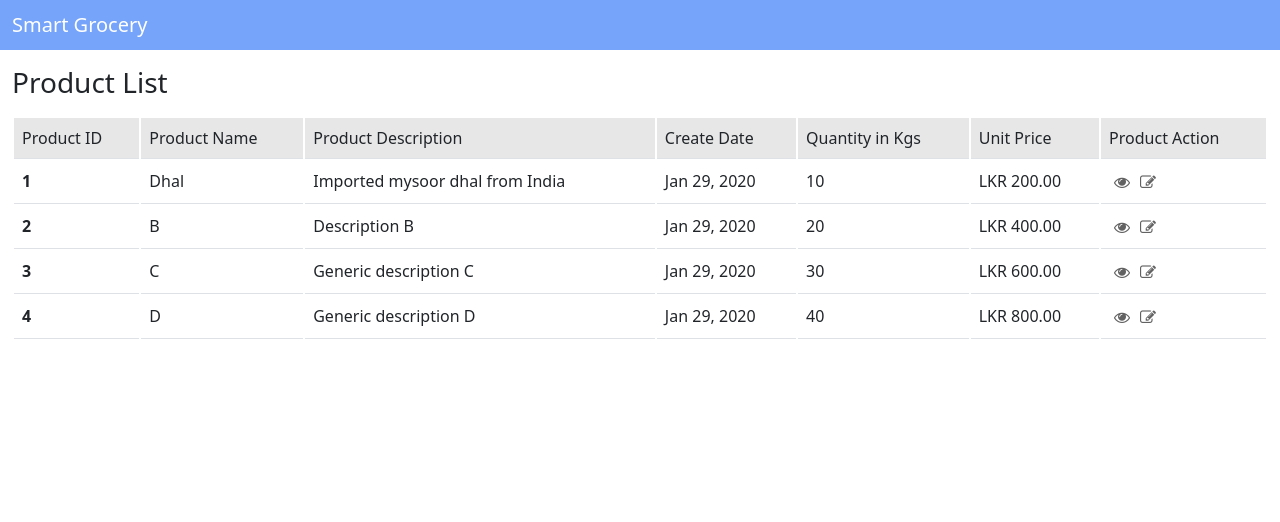
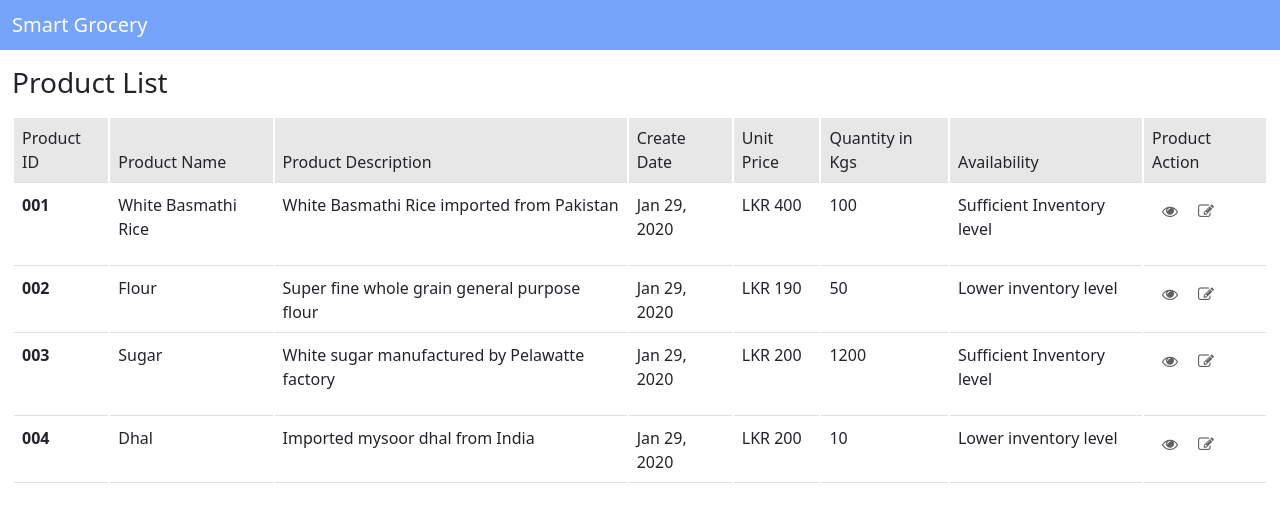
Before and after one commit to Damitha-t/Damitha-t.github.io, an Angular app in the folder smart_grocery_2.0/: page / in a window 1280 px wide. Shown: the top 522 px of the page. Built offline with nearby package versions, Linux system fonts and the light colour scheme.

Commit message:
More streamlining

```diff
--- a/smart_grocery_2.0/src/app/components/products/products.component.css
+++ b/smart_grocery_2.0/src/app/components/products/products.component.css
@@ -21,5 +21,5 @@ tr:hover{
 
 .icon{
     color: rgb(99,98,98);
-    margin: 5px;
+    margin: 10px;
 }
--- a/smart_grocery_2.0/src/app/components/products/products.component.html
+++ b/smart_grocery_2.0/src/app/components/products/products.component.html
@@ -11,55 +11,24 @@
                         <th scope="col">Product Name</th>
                         <th scope="col">Product Description</th>
                         <th scope="col">Create Date</th>
+                        <th scope="col">Unit Price</th>
                         <th scope="col">Quantity in Kgs</th>
-                        <th scope="col">Unit Price</th>
+                        <th scope="col">Availability</th>
                         <th scope="col">Product Action</th>
                     </tr>
                 </thead>
                 <tbody>
-                    <tr>
-                        <th scope="row">1</th>
-                        <td>Dhal</td>
-                        <td>Imported mysoor dhal from India</td>
-                        <td>Jan 29, 2020</td>
-                        <td>10</td>
-                        <td>LKR 200.00</td>
+                    <tr *ngFor = 'let product of products'>
+                        <th scope="row">{{product.productId}}</th>
+                        <td>{{product.productName}}</td>
+                        <td>{{product.productDescription}}</td>
+                        <td>{{product.createdDate}}</td>
+                        <td>{{product.unitPrice}}</td>
+                        <td>{{product.quantity}}</td>
                         <td>
-                            <i class="fa fa-eye icon"></i>
-                            <i class="fa fa-pencil-square-o icon"></i>
+                            <p *ngIf = 'product.quantity <= 50'>Lower inventory level</p>
+                            <p *ngIf = 'product.quantity > 50'>Sufficient Inventory level</p>
                         </td>
-                    </tr>
-                    <tr>
-                        <th scope="row">2</th>
-                        <td>B</td>
-                        <td>Description B</td>
-                        <td>Jan 29, 2020</td>
-                        <td>20</td>
-                        <td>LKR 400.00</td>
-                        <td>
-                            <i class="fa fa-eye icon"></i>
-                            <i class="fa fa-pencil-square-o icon"></i>
-                        </td>
-                    </tr>
-                    <tr>
-                        <th scope="row">3</th>
-                        <td>C</td>
-                        <td>Generic description C</td>
-                        <td>Jan 29, 2020</td>
-                        <td>30</td>
-                        <td>LKR 600.00</td>
-                        <td>
-                            <i class="fa fa-eye icon"></i>
-                            <i class="fa fa-pencil-square-o icon"></i>
-                        </td>
-                    </tr>
-                    <tr>
-                        <th scope="row">4</th>
-                        <td>D</td>
-                        <td>Generic description D</td>
-                        <td>Jan 29, 2020</td>
-                        <td>40</td>
-                        <td>LKR 800.00</td>
                         <td>
                             <i class="fa fa-eye icon"></i>
                             <i class="fa fa-pencil-square-o icon"></i>
--- a/smart_grocery_2.0/src/app/components/products/products.component.ts
+++ b/smart_grocery_2.0/src/app/components/products/products.component.ts
@@ -1,3 +1,4 @@
+import { Interpolation } from '@angular/compiler';
 import { Component } from '@angular/core';
 
 @Component({
@@ -7,4 +8,44 @@ import { Component } from '@angular/core';
 })
 export class ProductsComponent {
 
+  constructor() {}
+
+  ngOnInit() : void {
+
+  }
+
+  public products = [{
+    'productId' : '001',
+    'productName' : 'White Basmathi Rice',
+    'createdDate' : 'Jan 29, 2020',
+    'unitPrice' : 'LKR 400',
+    'quantity' : 100,
+    'productDescription' : 'White Basmathi Rice imported from Pakistan'
+  },
+  {
+    'productId' : '002',
+    'productName' : 'Flour',
+    'createdDate' : 'Jan 29, 2020',
+    'unitPrice' : 'LKR 190',
+    'quantity' : 50,
+    'productDescription' : 'Super fine whole grain general purpose flour'
+  },
+  {
+    'productId' : '003',
+    'productName' : 'Sugar',
+    'createdDate' : 'Jan 29, 2020',
+    'unitPrice' : 'LKR 200',
+    'quantity' : 1200,
+    'productDescription' : 'White sugar manufactured by Pelawatte factory'
+  },
+  {
+    'productId' : '004',
+    'productName' : 'Dhal',
+    'createdDate' : 'Jan 29, 2020',
+    'unitPrice' : 'LKR 200',
+    'quantity' : 10,
+    'productDescription' : 'Imported mysoor dhal from India'
+  }
+]
+
 }
```
